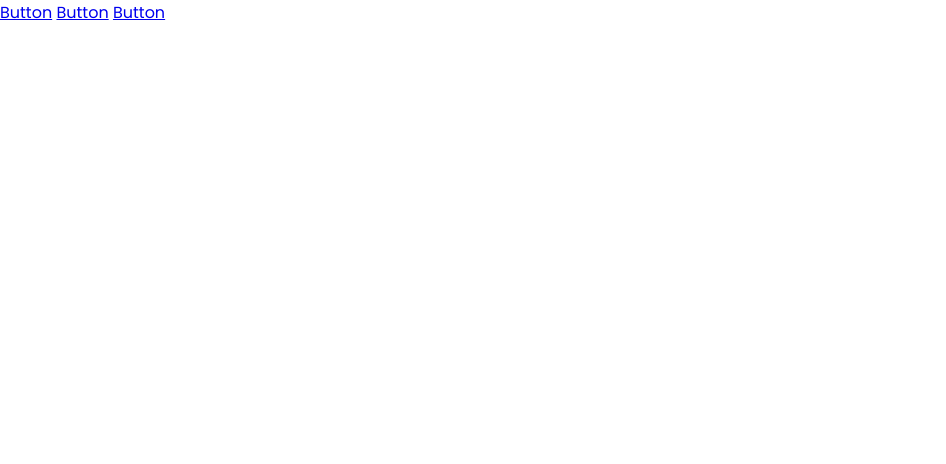
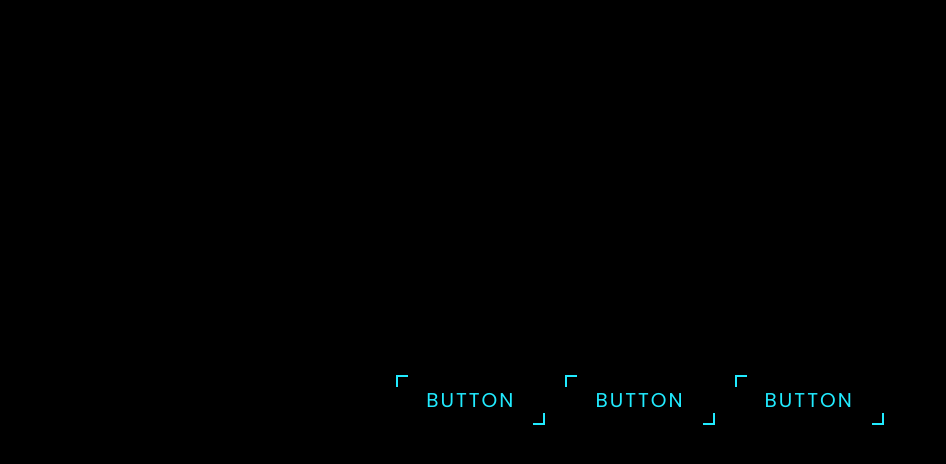
Before and after one commit to CJR85/neon-light-button, a plain HTML site: page index.html in a window 1280 px wide. Shown: the whole page, without its empty margins (0-946 px from the left). Drawn offline with Linux system fonts and the light colour scheme.

Commit message:
Style body, a tag, a tag hover and pseudo classes

```diff
--- a/style.css
+++ b/style.css
@@ -6,3 +6,69 @@
   box-sizing: border-box;
   font-family: 'Poppins', sans-serif;
 }
+
+body {
+  display: flex;
+  justify-content: center;
+  align-items: center;
+  min-height: 100vh;
+  background: #000;
+}
+
+a {
+  position: relative;
+  padding: 10px 30px;
+  margin: 0px 10px;
+  color: #21ebff;
+  text-decoration: none;
+  text-transform: uppercase;
+  letter-spacing: 2px;
+  font-size: 20px;
+  overflow: hidden;
+  transition: 0.5s;
+}
+
+a:hover {
+  background: #21ebff;
+  color: #111;
+  box-shadow: 0 0 50px #21ebff;
+  transition-delay: 0.5s;
+}
+
+a::before {
+  content: '';
+  position: absolute;
+  top: 0;
+  left: 0;
+  width: 10px;
+  height: 10px;
+  border-top: 2px solid #21ebff;
+  border-left: 2px solid #21ebff;
+  transition: 0.5s;
+  transition-delay: 0.5s;
+}
+
+a:hover::before {
+  width: 100%;
+  height: 100%;
+  transition-delay: 0s;
+}
+
+a::after {
+  content: '';
+  position: absolute;
+  bottom: 0;
+  right: 0;
+  width: 10px;
+  height: 10px;
+  border-bottom: 2px solid #21ebff;
+  border-right: 2px solid #21ebff;
+  transition: 0.5s;
+  transition-delay: 0.5s;
+}
+
+a:hover::after {
+  width: 100%;
+  height: 100%;
+  transition-delay: 0s;
+}
```
